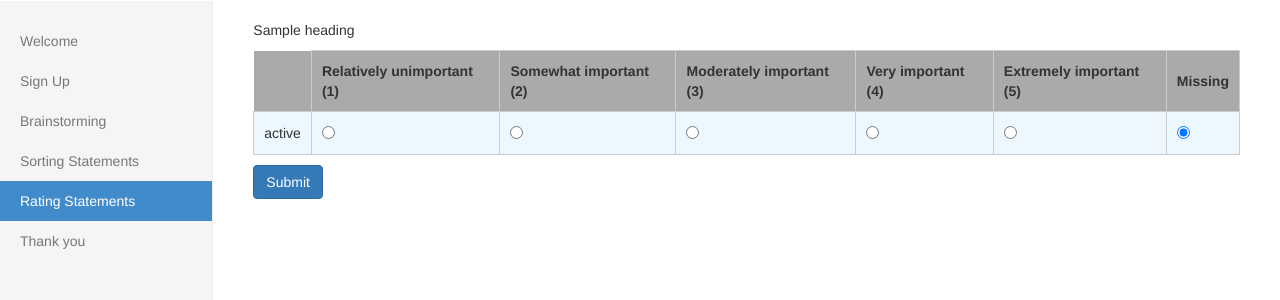
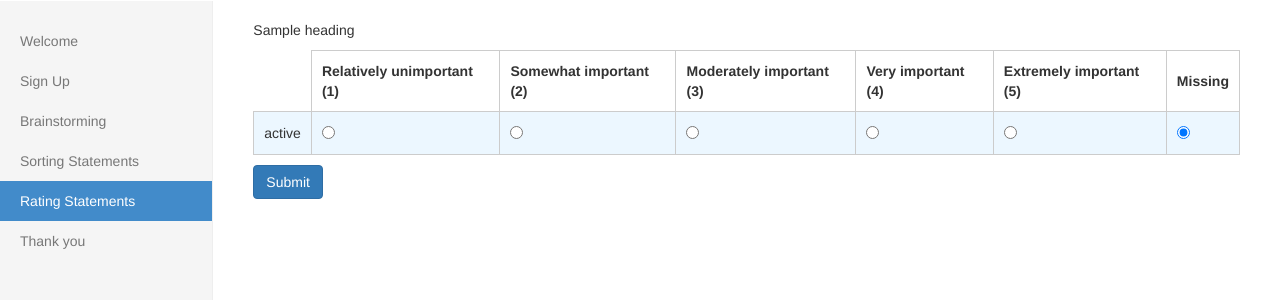
Before and after one commit to SabahBoufkhed/DataCollection, a Django app: template dc/templates/dc/rate.html in a window 1280 px wide. Shown: the part 50-350 px from the top of the page. Run offline with Django 3.2, Linux system fonts and the light colour scheme; the template is opened without the code that fills it: most values are stand-ins (such as "Sample title", 1, 10 or a date in 2020); some libraries are stand-ins or nearby versions.

Commit message:
floating header in rating style

```diff
--- a/dc/static/dc/css/styles.css
+++ b/dc/static/dc/css/styles.css
@@ -92,11 +92,11 @@ th:empty {
 }
 
 #rating_table tr th {
-    background-color: #aaa;
+    background-color: #fff;
 }
 
 .floatThead-table th {
-    background-color: #aaa;
+    background-color: #fff;
 }
 
 #rating_table tr:nth-child(odd) {
```
